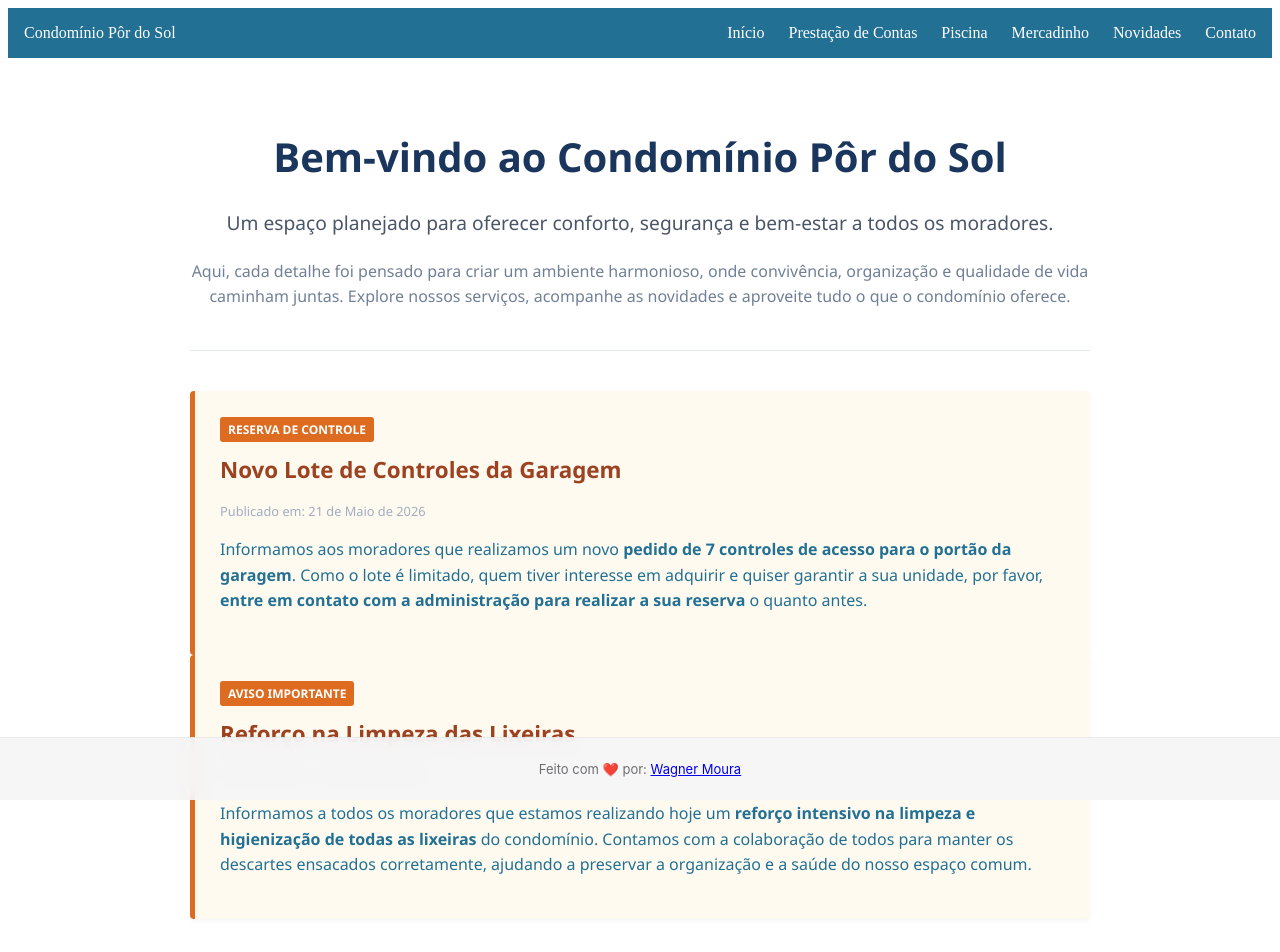
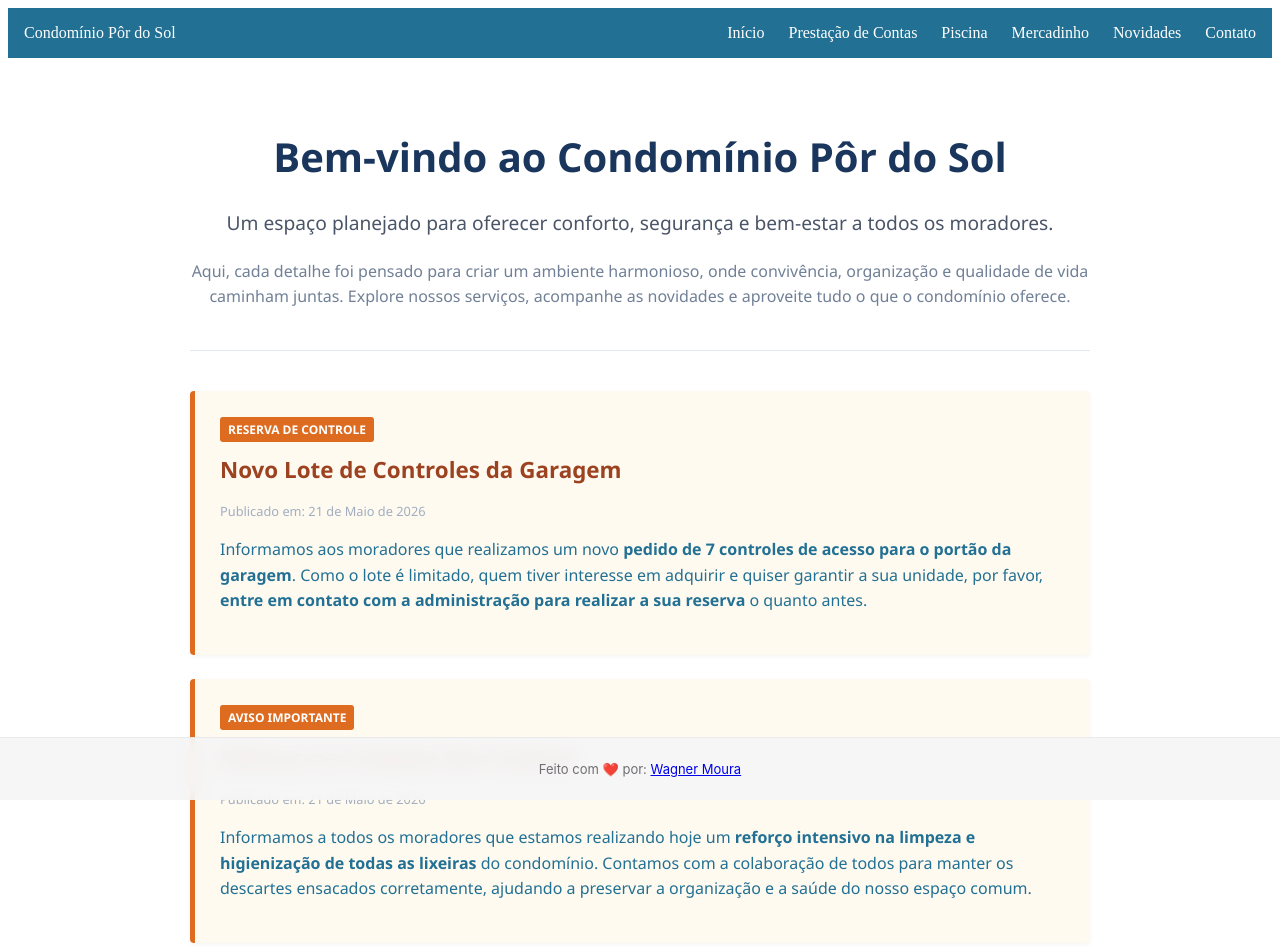
Before and after one commit to andradewagner/pordosol, an Angular app in the folder frontend/: page /home in a window 1280 px wide. Shown: the top 952 px of the page. Built offline with nearby package versions, Linux system fonts and the light colour scheme.

Commit message:
Atualizando home informando pedido de compra de controle de acesso de portao de garagem

```diff
--- a/frontend/src/app/pages/home/home.component.css
+++ b/frontend/src/app/pages/home/home.component.css
@@ -100,7 +100,10 @@ p {
   border-radius: 8px;
   padding: 25px;
   box-shadow: 0 4px 6px -1px rgba(0, 0, 0, 0.1);
-  margin-bottom: 24px;
+}
+
+.alert-card, .service-card {
+    margin-bottom: 24px;
 }
 
 .service-card h3 {
```
